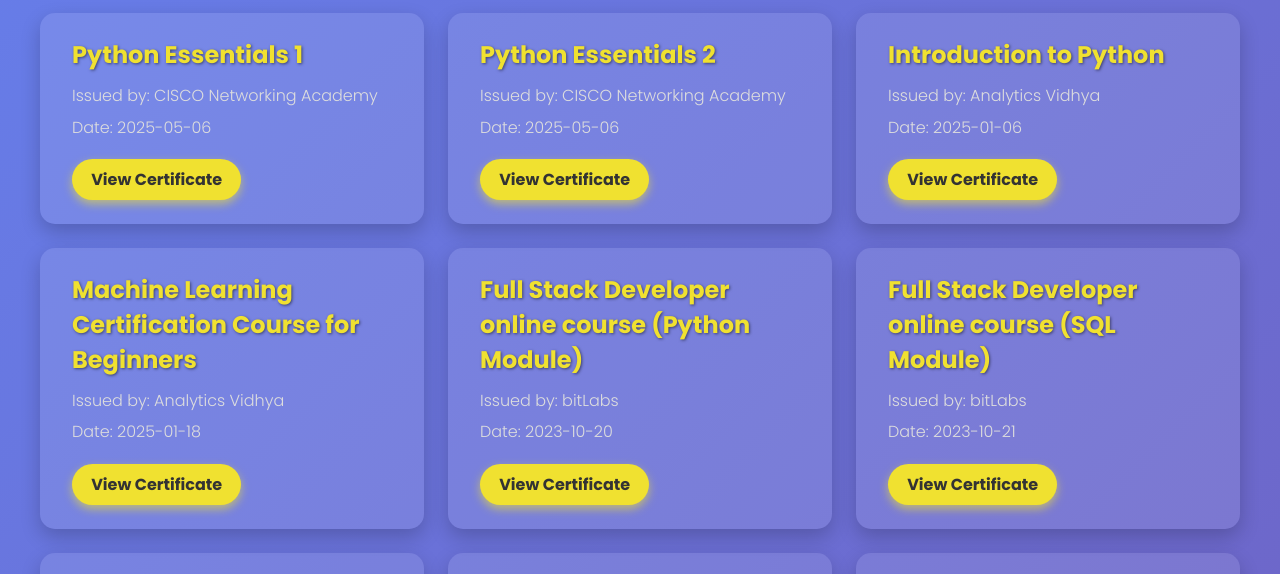
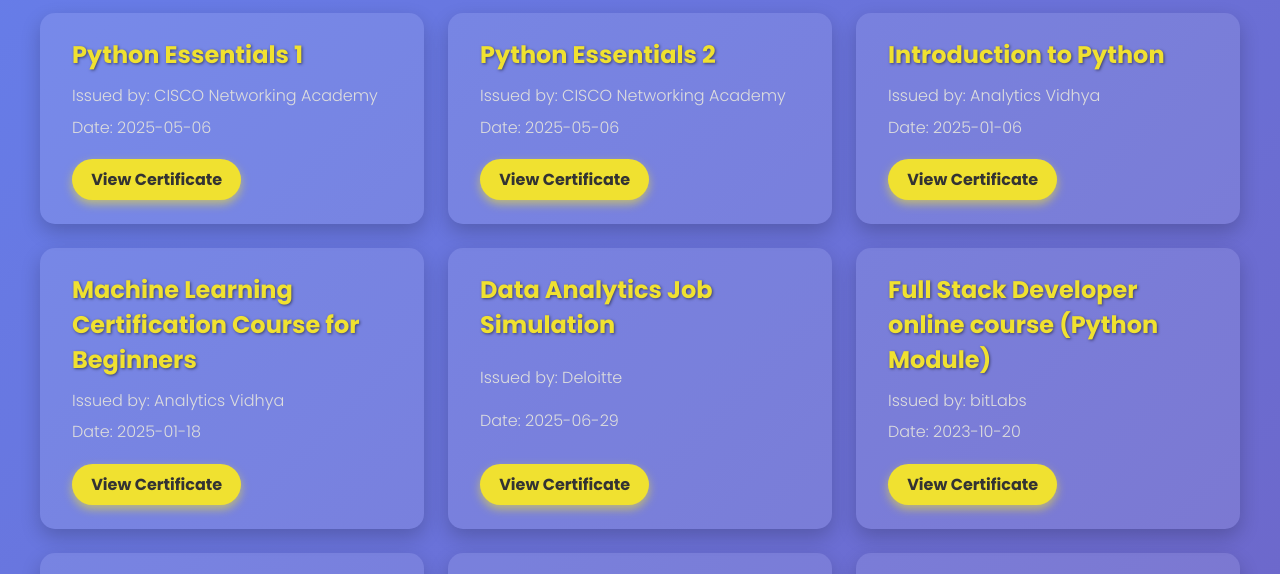
Before and after one commit to cskakashnutakki/Akash-Portfolio, a website: page Certificates/certificates.html in a window 1280 px wide. Shown: the part 155-729 px from the top of the page. Drawn offline with Linux system fonts and the light colour scheme.

Commit message:
Update certificates.html

```diff
--- a/Certificates/certificates.html
+++ b/Certificates/certificates.html
@@ -36,6 +36,13 @@
             <p>Issued by: Analytics Vidhya</p>
             <p>Date: 2025-01-18</p>
             <a href="https://courses.analyticsvidhya.com/certificates/0zlep139h8" target="_blank">View Certificate</a>
+        </li>
+
+        <li>
+            <h2>Data Analytics Job Simulation</h2>
+            <p>Issued by: Deloitte</p>
+            <p>Date: 2025-06-29</p>
+            <a href="https://drive.google.com/file/d/1pcQUIWL-LOJ4x7CxHtiSLpgO9lUCKsP7/view?usp=sharing" target="_blank">View Certificate</a>
         </li>
 
         <li>
```
